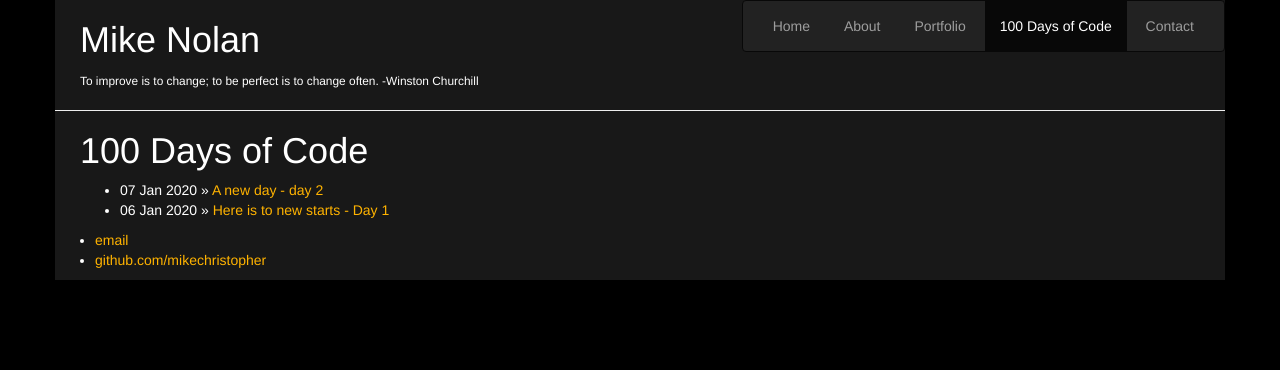
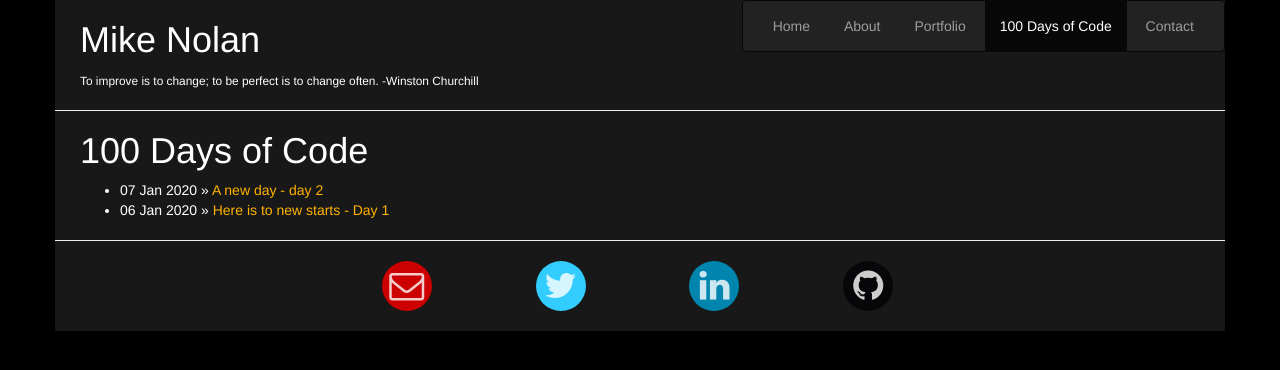
Before and after one commit to mikechristopher/100daysofcode, a Jekyll site: the page built from index.html, in a window 1280 px wide. Shown: the top 370 px of the page. Built offline with Jekyll 4.4.1, drawn with Linux system fonts in a browser that asks for light colours; nearby versions of some CDN libraries.

Commit message:
Need to change footer to fit in with main site Fixes #2

```diff
--- a/_layouts/default.html
+++ b/_layouts/default.html
@@ -1,11 +1,13 @@
 <!DOCTYPE html>
 <html>
+
 <head>
 	<title>{{ page.title }}</title>
 	<link rel='stylesheet prefetch' href='https://maxcdn.bootstrapcdn.com/bootstrap/3.3.6/css/bootstrap.min.css'>
 	<link rel='stylesheet prefetch' href='https://maxcdn.bootstrapcdn.com/font-awesome/4.6.3/css/font-awesome.min.css'>
 	<link rel="stylesheet" type="text/css" href="css/main.css">
 </head>
+
 <body>
 	<div class="page">
 		<div class="container">
@@ -19,7 +21,8 @@
 						<li><a href="https://mikechristopher.github.io/">Home</a></li>
 						<li><a href="https://mikechristopher.github.io/#about">About</a></li>
 						<li><a href="https://mikechristopher.github.io/#portfolio">Portfolio</a></li>
-						<li class="active"><a href="https://mikechristopher.github.io/100daysofcode/">100 Days of Code</a></li>
+						<li class="active"><a href="https://mikechristopher.github.io/100daysofcode/">100 Days of
+								Code</a></li>
 						<li><a href="https://mikechristopher.github.io/#contact">Contact</a></li>
 					</ul>
 				</nav>
@@ -28,13 +31,28 @@
 			<div class="post-roll">
 				{{ content }}
 			</div>
-			<footer>
-	    		<ul>
-	        		<li><a href="mailto:mikechristopher@gmail.com">email</a></li>
-	        		<li><a href="https://github.com/mikechristopher">github.com/mikechristopher</a></li>
+			<hr />
+			<div class="anchor">
+				<a name="contact"></a>
+			</div>
+			<div class="text-center">
+				<ul class="social-icons icon-circle list-inline">
+					<a href="mailto:">
+						<li><i class="fa fa-envelope-o"></i></li>
+					</a>
+					<a href="https://twitter.com/mikechristopher">
+						<li><i class="fa fa-twitter"></i></li>
+					</a>
+					<a href="https://www.linkedin.com/in/mikecnolan">
+						<li><i class="fa fa-linkedin"></i></li>
+					</a>
+					<a href="https://github.com/mikechristopher">
+						<li><i class="fa fa-github"></i></li>
+					</a>
 				</ul>
-			</footer>
+			</div>
 		</div>
 	</div>
 </body>
+
 </html>
--- a/_layouts/post.html
+++ b/_layouts/post.html
@@ -7,3 +7,5 @@ layout: default
 <div class="post">
   {{ content }}
 </div>
+
+<!-- TODO: Sort out CSS Styling on post -->
```
Lines whose indentation alone changed are shown as unchanged.
